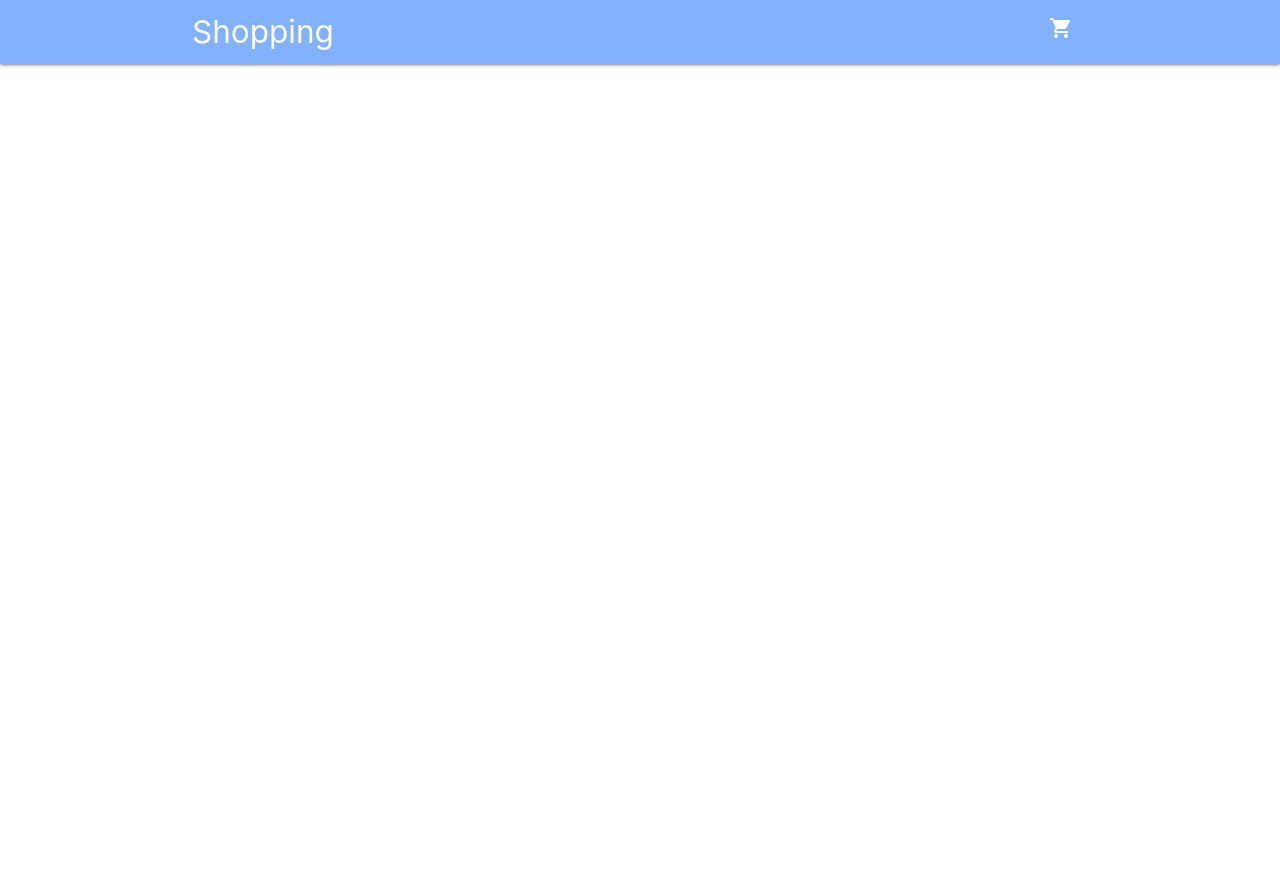
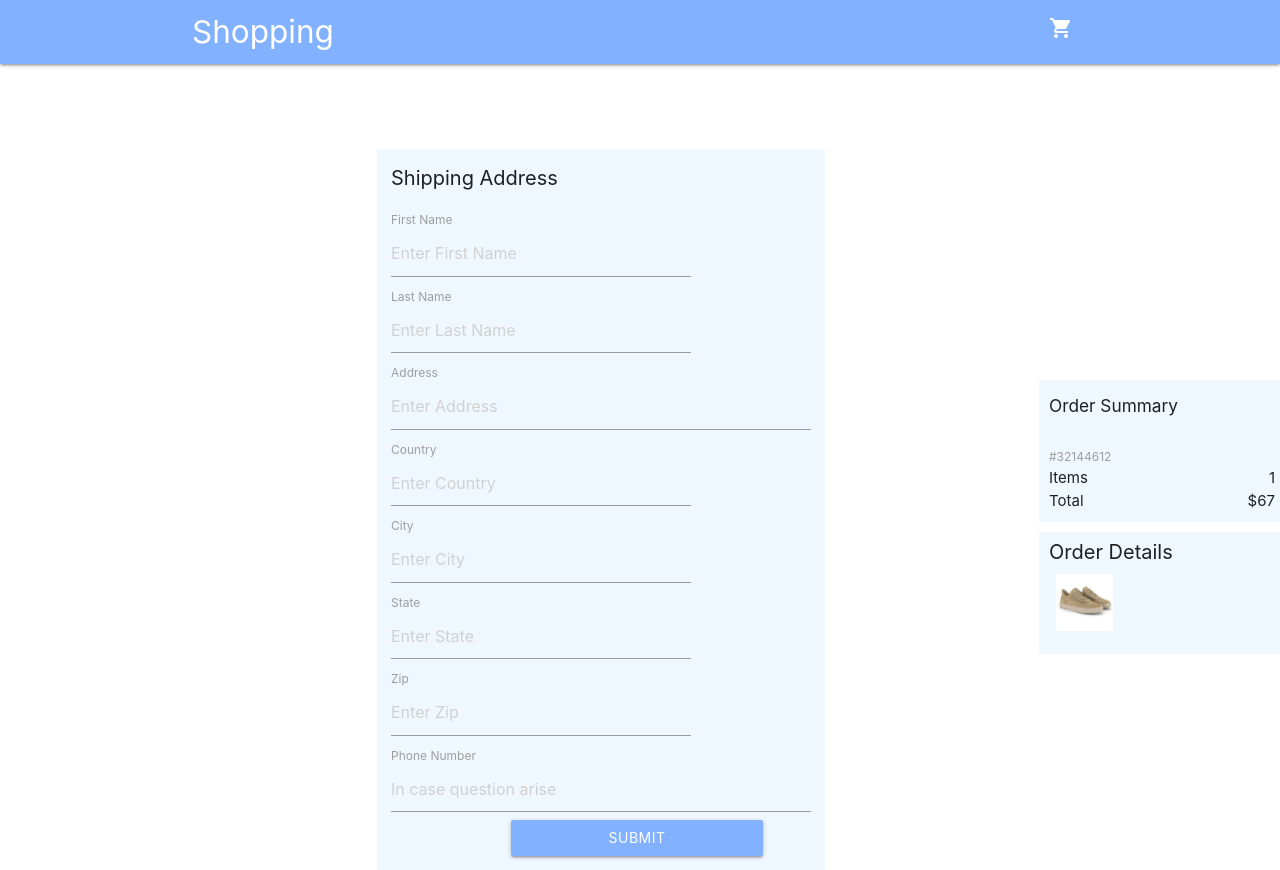
Before and after one commit to rajvardhan1/shopping-cart, a React (Create React App) app: page /checkout in a window 1280 px wide. Before the commit the page ends 800 px from the top, so only its background shows below. Built offline with nearby package versions, Linux system fonts and the light colour scheme.

Commit message:
Add checkout page

```diff
--- a/src/App.js
+++ b/src/App.js
@@ -3,6 +3,7 @@ import NavBar from './components/NavBar';
 import ProductList from './components/ProductList';
 import Cart from './components/Cart';
 import CartContext from './contexts/cartContext';
+import Checkout from './components/Checkout';
 
 function App() {
   return (
@@ -13,6 +14,7 @@ function App() {
           <switch>
             <Route exact path="/" component={ProductList} />
             <Route exact path="/cart" component={Cart} />
+            <Route exact path="/checkout" component={Checkout} />
           </switch>
         </div>
       </CartContext>
--- /dev/null
+++ b/src/components/Checkout.js
@@ -0,0 +1,111 @@
+import React, { useState, useContext } from 'react';
+import Shoes from './checkout.jpg'
+import axios from 'axios'
+
+export default function Checkout(){
+  const [userInfo, setUserInfo] = useState({
+    First_name:'',
+    Last_name:'',
+    Address:'',
+    Country:'',
+    City:'',
+    State: '',
+    Zip: '',
+    Phone_number:''
+  })
+
+  const handleChange = (event) => {
+    event.preventDefault();
+    const {name,value}=event.target
+    setUserInfo(prevData=>{
+      return ({...prevData,[name]:value})
+    })
+   }
+
+   const handleSubmit = async() => {
+    const url = `/interview_feedbacks`
+    const CSRF_Token = document
+        .querySelector('meta[name="csrf-token"]')
+        .getAttribute('content')
+
+    const payload = JSON.stringify({
+        userInfo: userInfo
+    })
+
+    try{
+      const res = await axios.post(url, payload, {
+          headers: {
+              'content-type': 'application/json',
+              'X-CSRF-Token': CSRF_Token,
+          },
+      })
+  } catch (error) {
+          console.log(error)
+    }
+  }
+
+  return (
+    <div className="conatiner">
+      <form className="checkout-form" onSubmit={handleSubmit}>
+        <span className="checkout-text">Shipping Address</span>
+        <div className="box" style={{marginTop: '15px'}}>
+            <div class="form-group checkout-input">
+                <label for="exampleInputEmail1">First Name</label>
+                <input type="text" class="form-control" name="First_name" placeholder="Enter First Name" onChange = {(e)=>handleChange(e,'First_name')}/>
+            </div>
+            <div class="form-group checkout-input">
+                <label for="exampleInputPassword1">Last Name</label>
+                <input type="text" class="form-control" name="Last_name" onChange = {(e)=>handleChange(e,'Last_name')} placeholder="Enter Last Name" />
+            </div>
+        </div>
+        <div class="form-group">
+            <label for="exampleInputEmail1">Address </label>
+            <input type="text" class="form-control" name="Address" onChange = {(e)=>handleChange(e,'Address')} placeholder="Enter Address" />
+        </div>
+        <div className="box">
+            <div class="form-group checkout-input">
+                <label for="exampleInputEmail1">Country</label>
+                <input type="text" class="form-control" name="Country" onChange = {(e)=>handleChange(e,'Country')} placeholder="Enter Country" />
+            </div>
+            <div class="form-group checkout-input">
+                <label for="exampleInputPassword1">City</label>
+                <input type="text" class="form-control" name="City" onChange = {(e)=>handleChange(e,'City')} placeholder="Enter City" />
+            </div>
+        </div>
+        <div className="box">
+            <div class="form-group checkout-input">
+                <label for="exampleInputEmail1">State</label>
+                <input type="text" class="form-control" name="State" onChange = {(e)=>handleChange(e,'State')} placeholder="Enter State" />
+            </div>
+            <div class="form-group checkout-input">
+                <label for="exampleInputPassword1">Zip</label>
+                <input type="text" class="form-control" name="Zip" onChange = {(e)=>handleChange(e,'Zip')} placeholder="Enter Zip" />
+            </div>
+        </div>
+        <div class="form-group">
+            <label for="exampleInputPassword1">Phone Number</label>
+            <input type="number" class="form-control" name="Phone_number" onChange = {(e)=>handleChange(e,'Phone_number')} placeholder="In case question arise" />
+        </div>
+        <button type="button" onClick={handleSubmit} class="btn btn-primary checkout-btn">Submit</button>
+        </form>
+        <div className="order-card">
+            <div className="summary-card">
+            <h6>Order Summary</h6><br/>
+            <label>#32144612</label>
+            <div className="box">
+              <span>Items</span>
+              <span>1</span>
+            </div>
+            <div className="box">
+              <span>Total</span>
+              <span>$67</span>
+            </div>
+            </div>
+            <div className="summary-card details-card">
+            <span className="checkout-text">Order Details</span><br/>
+                <img src={Shoes} style={{width:'25%',margin:'7px'}}></img>
+            </div>
+        </div>
+    </div>
+  )
+}
--- a/src/index.css
+++ b/src/index.css
@@ -37,3 +37,42 @@
 .product-desc {
   align-self: center;
 }
+
+.checkout-form{
+  margin: 85px 377px;
+  width: 35%;
+  padding: 14px;
+  background-color: aliceblue;
+}
+
+.checkout-input{
+  width: 300px;
+}
+
+.checkout-card{
+  /* box-shadow: gainsboro 0px 0px 10px 10px; */
+  width: 100%;
+  border: 1px solid;
+}
+
+.checkout-btn{
+  width: 60% !important;
+  margin-left: 120px !important;
+  background-color: #82B1FF !important;
+}
+.order-card{
+  width: 20% !important;
+  margin-left: 1029px;
+  margin-top: -575px;
+}
+.summary-card{
+  background-color: aliceblue ;
+  padding: 5px 10px 10px;
+  margin-left: 10px;
+}
+.details-card{
+  margin-top: 10px;
+}
+.checkout-text{
+  font-size: 20px !important;
+}
```
Also changed, not shown: src/components/checkout.jpg (added).
